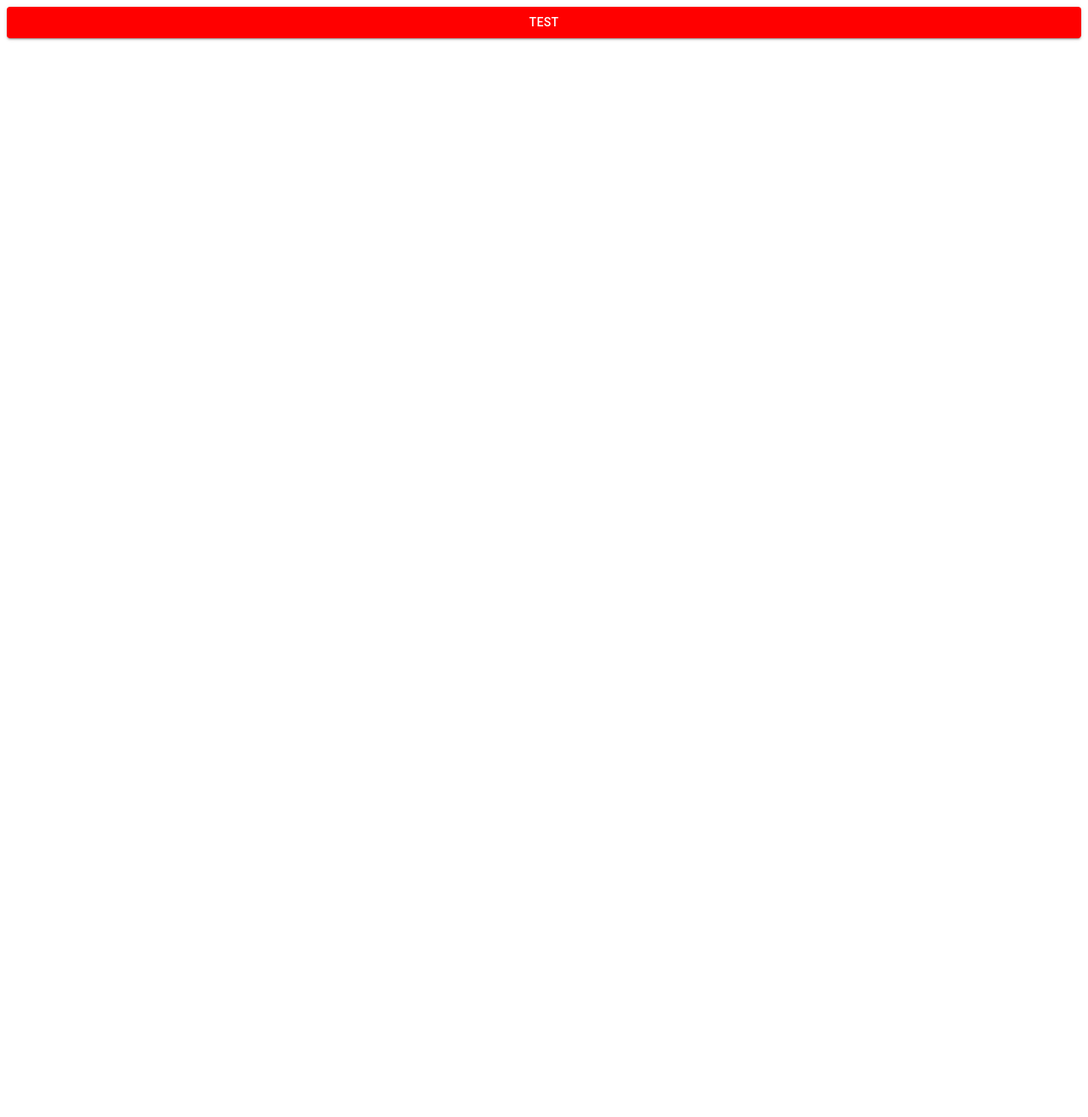
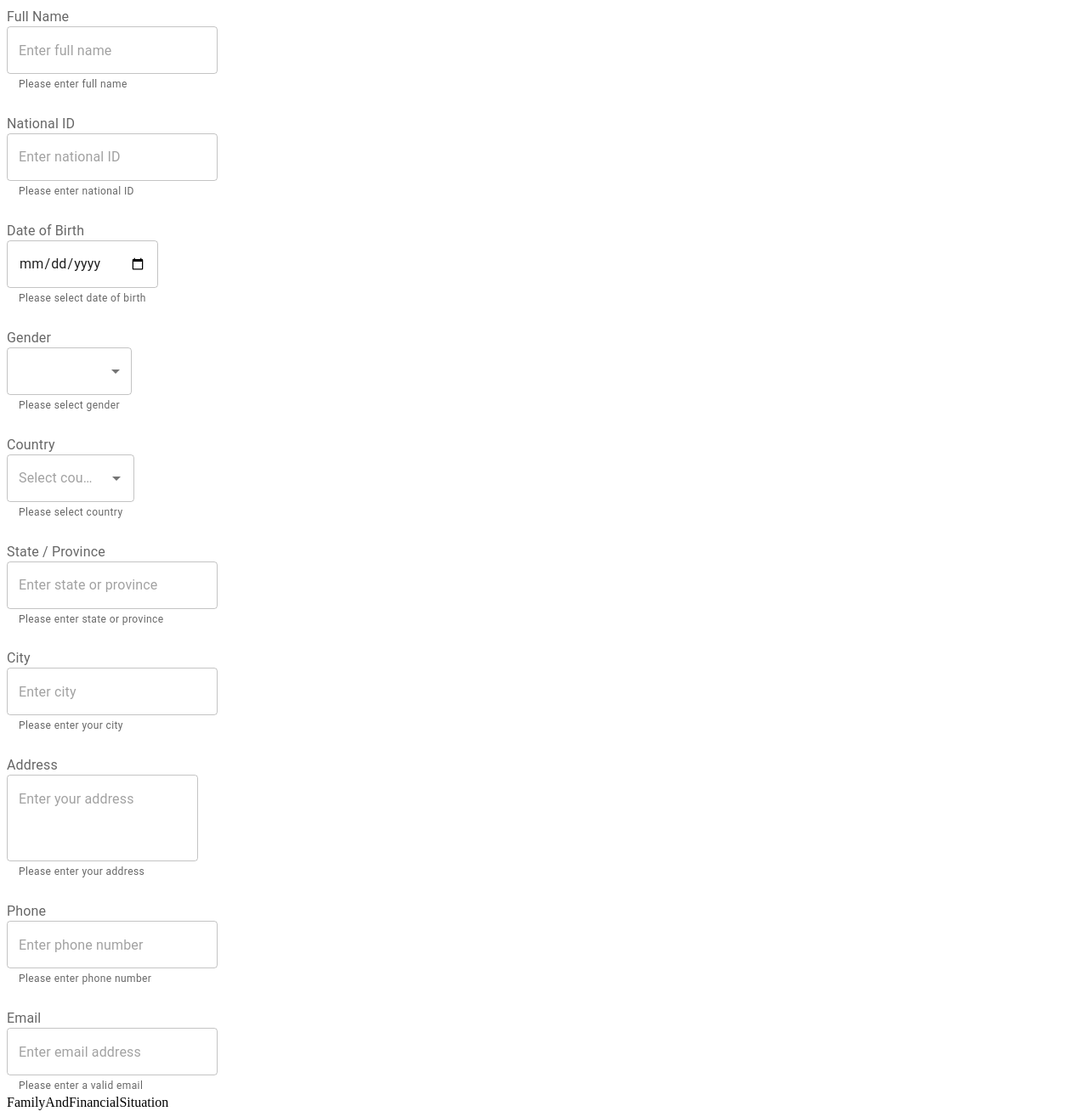
Before and after one commit to Mostafa-HEH/ai-social-support, a React (Vite) app: page / in a window 1280 px wide. Shown: the whole page at 85% size. Before the commit the page ends 800 px from the top, so only its background shows below. Built offline with nearby package versions, Linux system fonts and the light colour scheme.

Commit message:
feat: initial first step

```diff
--- /dev/null
+++ b/src/features/SupportForm/utils/consts.ts
@@ -0,0 +1,17 @@
+export const GENDER = [
+  {
+    id: "male",
+    label: "Male",
+  },
+  {
+    id: "female",
+    label: "Female",
+  },
+];
+
+
+export const COUNTRIES = [
+  { code: 'AE', label: 'United Arab Emirates' },
+  { code: 'EG', label: 'Egypt' },
+  { code: 'SA', label: 'Saudi Arabia' },
+];
--- a/src/features/SupportForm/validations/formValidations.ts
+++ b/src/features/SupportForm/validations/formValidations.ts
@@ -1,4 +1,28 @@
 import z from "zod";
 
-export const UserForm = z.object({});
+export const UserForm = z.object({
+  //! Step 1
+  name: z.string().trim().min(3, "Full name must be at least 3 characters"),
+  national_id: z
+    .string()
+    .trim()
+    .min(6, "National ID is too short")
+    .max(20, "National ID is too long"),
+  date_of_birth: z.string().min(1, "Date of birth is required"),
+  gender: z.string().min(1, "Gender is required"),
+  country: z.any().refine((val) => !!val, {
+    message: "Country is required",
+  }),
+  state: z.string().trim().min(2, "State / Province is required"),
+  city: z.string().trim().min(2, "City is required"),
+  address: z.string().trim().min(10, "Address must be at least 10 characters"),
+  phone: z
+    .string()
+    .trim()
+    .min(7, "Phone number is too short")
+    .max(15, "Phone number is too long")
+    .regex(/^[0-9+()\s-]+$/, "Invalid phone number"),
+  email: z.string().trim().email("Invalid email address"),
+});
+
 export type UserFormValues = z.infer<typeof UserForm>;
--- a/src/features/SupportForm/views/SupportForm.tsx
+++ b/src/features/SupportForm/views/SupportForm.tsx
@@ -1,13 +1,18 @@
-import { Button, Stack } from "@mui/material";
-import { useForm } from "react-hook-form";
+import { Stack } from "@mui/material";
+import { FormProvider, useForm } from "react-hook-form";
 import { UserForm, type UserFormValues } from "../validations/formValidations";
 import { zodResolver } from "@hookform/resolvers/zod";
+import PersonalInformations from "./steps/PersonalInformations";
+import Situation from "./steps/Situation";
+import FamilyAndFinancial from "./steps/FamilyAndFinancial";
 
 const SupportForm = () => {
-  const { handleSubmit } = useForm<UserFormValues>({
+  const form = useForm<UserFormValues>({
     resolver: zodResolver(UserForm),
     mode: "all",
   });
+
+  const { handleSubmit } = form;
 
   const onSubmit = (data: UserFormValues) => {
     console.log(data);
@@ -15,7 +20,11 @@ const SupportForm = () => {
 
   return (
     <Stack component="form" onSubmit={handleSubmit(onSubmit)}>
-      <Button variant="contained">test</Button>
+      <FormProvider {...form}>
+        <PersonalInformations />
+        <FamilyAndFinancial />
+        <Situation />
+      </FormProvider>
     </Stack>
   );
 };
--- /dev/null
+++ b/src/features/SupportForm/views/steps/FamilyAndFinancial.tsx
@@ -0,0 +1,5 @@
+const FamilyAndFinancial = () => {
+  return <>FamilyAndFinancial</>;
+};
+
+export default FamilyAndFinancial;
--- /dev/null
+++ b/src/features/SupportForm/views/steps/PersonalInformations.tsx
@@ -0,0 +1,212 @@
+import {
+  Autocomplete,
+  FormControl,
+  FormHelperText,
+  FormLabel,
+  Grid,
+  MenuItem,
+  Select,
+  TextField,
+} from "@mui/material";
+import { Controller, useFormContext } from "react-hook-form";
+import type { UserFormValues } from "../../validations/formValidations";
+import { COUNTRIES, GENDER } from "../../utils/consts";
+
+const PersonalInformations = () => {
+  const { control } = useFormContext<UserFormValues>();
+
+  return (
+    <Grid container spacing={3}>
+      <Grid size={{ xs: 12 }}>
+        <Controller
+          name="name"
+          control={control}
+          render={({ field, fieldState: { error } }) => (
+            <FormControl error={!!error}>
+              <FormLabel>Full Name</FormLabel>
+              <TextField {...field} placeholder="Enter full name" />
+              <FormHelperText>
+                {error?.message || "Please enter full name"}
+              </FormHelperText>
+            </FormControl>
+          )}
+        />
+      </Grid>
+
+      <Grid size={{ xs: 12 }}>
+        <Controller
+          name="national_id"
+          control={control}
+          render={({ field, fieldState: { error } }) => (
+            <FormControl error={!!error}>
+              <FormLabel>National ID</FormLabel>
+              <TextField {...field} placeholder="Enter national ID" />
+              <FormHelperText>
+                {error?.message || "Please enter national ID"}
+              </FormHelperText>
+            </FormControl>
+          )}
+        />
+      </Grid>
+
+      <Grid size={{ xs: 12 }}>
+        <Controller
+          name="date_of_birth"
+          control={control}
+          render={({ field, fieldState: { error } }) => (
+            <FormControl error={!!error}>
+              <FormLabel>Date of Birth</FormLabel>
+              <TextField {...field} type="date" />
+              <FormHelperText>
+                {error?.message || "Please select date of birth"}
+              </FormHelperText>
+            </FormControl>
+          )}
+        />
+      </Grid>
+
+      <Grid size={{ xs: 12 }}>
+        <Controller
+          name="gender"
+          control={control}
+          render={({ field, fieldState: { error } }) => (
+            <FormControl error={!!error}>
+              <FormLabel>Gender</FormLabel>
+              <Select {...field} displayEmpty>
+                <MenuItem value="">
+                  <em>Select gender</em>
+                </MenuItem>
+                {GENDER.map((g) => (
+                  <MenuItem key={g.id} value={g.id}>
+                    {g.label}
+                  </MenuItem>
+                ))}
+              </Select>
+              <FormHelperText>
+                {error?.message || "Please select gender"}
+              </FormHelperText>
+            </FormControl>
+          )}
+        />
+      </Grid>
+
+      <Grid size={{ xs: 12 }}>
+        <Controller
+          name="country"
+          control={control}
+          render={({ field, fieldState: { error } }) => (
+            <FormControl error={!!error}>
+              <FormLabel>Country</FormLabel>
+              <Autocomplete
+                options={COUNTRIES}
+                getOptionLabel={(option) => option.label}
+                onChange={(_, value) => field.onChange(value)}
+                renderInput={(params) => (
+                  <TextField {...params} placeholder="Select country" />
+                )}
+              />
+              <FormHelperText>
+                {error?.message || "Please select country"}
+              </FormHelperText>
+            </FormControl>
+          )}
+        />
+      </Grid>
+
+      <Grid size={{ xs: 12 }}>
+        <Controller
+          name="state"
+          control={control}
+          render={({ field, fieldState: { error } }) => (
+            <FormControl error={!!error}>
+              <FormLabel>State / Province</FormLabel>
+              <TextField {...field} placeholder="Enter state or province" />
+              <FormHelperText>
+                {error?.message || "Please enter state or province"}
+              </FormHelperText>
+            </FormControl>
+          )}
+        />
+      </Grid>
+
+      <Grid size={{ xs: 12 }}>
+        <Controller
+          name="city"
+          control={control}
+          render={({ field, fieldState: { error } }) => (
+            <FormControl error={!!error}>
+              <FormLabel>City</FormLabel>
+              <TextField {...field} placeholder="Enter city" />
+              <FormHelperText>
+                {error?.message || "Please enter your city"}
+              </FormHelperText>
+            </FormControl>
+          )}
+        />
+      </Grid>
+
+      <Grid size={{ xs: 12 }}>
+        <Controller
+          name="address"
+          control={control}
+          render={({ field, fieldState: { error } }) => (
+            <FormControl error={!!error}>
+              <FormLabel>Address</FormLabel>
+              <TextField
+                {...field}
+                multiline
+                rows={3}
+                placeholder="Enter your address"
+              />
+              <FormHelperText>
+                {error?.message || "Please enter your address"}
+              </FormHelperText>
+            </FormControl>
+          )}
+        />
+      </Grid>
+
+      <Grid size={{ xs: 12 }}>
+        <Controller
+          name="phone"
+          control={control}
+          render={({ field, fieldState: { error } }) => (
+            <FormControl error={!!error}>
+              <FormLabel>Phone</FormLabel>
+              <TextField
+                {...field}
+                inputMode="tel"
+                placeholder="Enter phone number"
+              />
+              <FormHelperText>
+                {error?.message || "Please enter phone number"}
+              </FormHelperText>
+            </FormControl>
+          )}
+        />
+      </Grid>
+
+      <Grid size={{ xs: 12 }}>
+        <Controller
+          name="email"
+          control={control}
+          render={({ field, fieldState: { error } }) => (
+            <FormControl error={!!error}>
+              <FormLabel>Email</FormLabel>
+              <TextField
+                {...field}
+                type="email"
+                placeholder="Enter email address"
+              />
+              <FormHelperText>
+                {error?.message || "Please enter a valid email"}
+              </FormHelperText>
+            </FormControl>
+          )}
+        />
+      </Grid>
+    </Grid>
+  );
+};
+
+export default PersonalInformations;
--- /dev/null
+++ b/src/features/SupportForm/views/steps/Situation.tsx
@@ -0,0 +1,5 @@
+const Situation = () => {
+  return <>Situation</>;
+};
+
+export default Situation;
```
Also changed, not shown: 1 other file (tests, documents, lock files or other folders).
